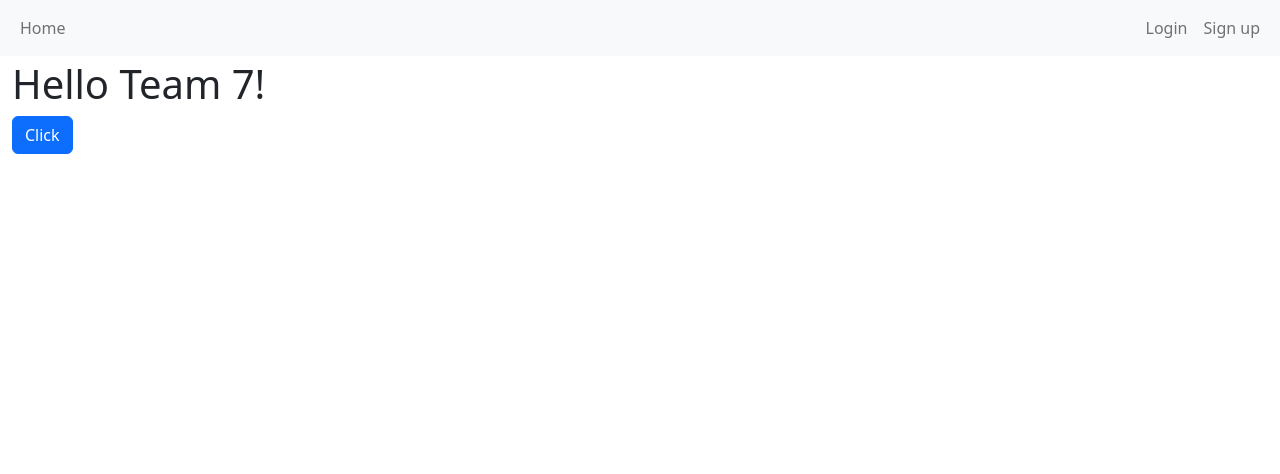
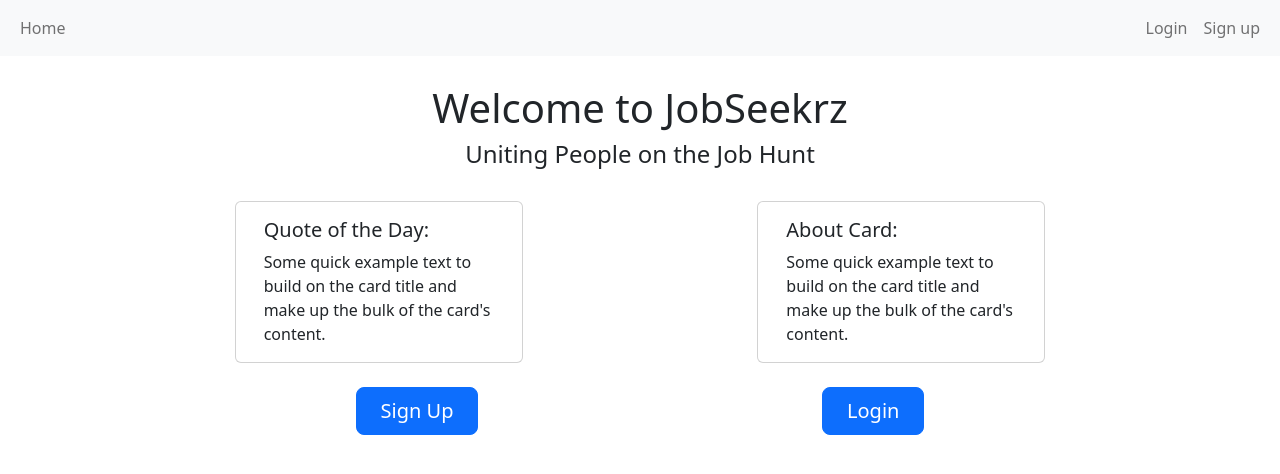
Before and after one commit to ehvai/thinkful-hackathon-team-7, a React (Create React App) app in the folder frontend/: page / in a window 1280 px wide. Shown: the top 474 px of the page. Built offline with nearby package versions, Linux system fonts and the light colour scheme.

Commit message:
build(frontend): build SplashPage

```diff
--- a/frontend/src/layouts/Home.js
+++ b/frontend/src/layouts/Home.js
@@ -1,13 +1,99 @@
-import React from "react";
-import { Button } from "react-bootstrap";
+import React, { useState } from "react";
+import { Button, Card, Row, Col, Modal } from "react-bootstrap";
+import LoginForm from "../components/login/LoginForm";
 
 export const Home = () => {
-	const [toggle, setToggle] = React.useState(false);
+	const [showLogin, setShowLogin] = useState(false);
+	const [showSignUp, setShowSignUp] = useState(false);
+
+	//Login Modal
+	const handleLoginClose = () => setShowLogin(false);
+	const handleLoginShow = () => setShowLogin(true);
+
+	//Sign Up Modal
+	const handleSignUpClose = () => setShowSignUp(false);
+	const handleSignUpShow = () => setShowSignUp(true);
+
+	const loginModal = (
+		<Modal show={showLogin} onHide={handleLoginClose}>
+			<Modal.Header closeButton>
+				<Modal.Title>Log In</Modal.Title>
+			</Modal.Header>
+			<Modal.Body>
+				<LoginForm />
+			</Modal.Body>
+			<Modal.Footer>
+				<Button variant="secondary" onClick={handleLoginClose}>
+					Close
+				</Button>
+			</Modal.Footer>
+		</Modal>
+	);
+
+	const signUpModal = (
+		<Modal show={showSignUp} onHide={handleSignUpClose}>
+			<Modal.Header closeButton>
+				<Modal.Title>Sign Up</Modal.Title>
+			</Modal.Header>
+			<Modal.Body>Sign uppppp</Modal.Body>
+			<Modal.Footer>
+				<Button variant="secondary" onClick={handleSignUpClose}>
+					Close
+				</Button>
+			</Modal.Footer>
+		</Modal>
+	);
+
 	return (
 		<div>
-			<h1>Hello {toggle ? "World!" : "Team 7!"}</h1>
+			<div>{loginModal}</div>
+			<div>{signUpModal}</div>
+			<Row className="py-4">
+				<div className="d-flex text-center flex-column">
+					<h1>Welcome to JobSeekrz</h1>
+					<h4>Uniting People on the Job Hunt</h4>
+				</div>
+			</Row>
+			<Row className="d-flex justify-content-evenly">
+				<Card style={{ width: "18rem" }}>
+					<Card.Body>
+						<Card.Title>Quote of the Day:</Card.Title>
+						<Card.Text>
+							Some quick example text to build on the card title and make up the
+							bulk of the card's content.
+						</Card.Text>
+					</Card.Body>
+				</Card>
 
-			<Button onClick={() => setToggle((prev) => !prev)}>Click</Button>
+				<Card style={{ width: "18rem" }}>
+					<Card.Body>
+						<Card.Title>About Card:</Card.Title>
+						<Card.Text>
+							Some quick example text to build on the card title and make up the
+							bulk of the card's content.
+						</Card.Text>
+					</Card.Body>
+				</Card>
+			</Row>
+			<Row className="py-4">
+				<Col className="d-flex justify-content-evenly">
+					<Button
+						className="btn-lg px-4"
+						variant="primary"
+						onClick={handleSignUpShow}
+					>
+						Sign Up
+					</Button>
+
+					<Button
+						className="btn-lg px-4"
+						variant="primary"
+						onClick={handleLoginShow}
+					>
+						Login
+					</Button>
+				</Col>
+			</Row>
 		</div>
 	);
 };
--- a/frontend/src/layouts/Paths.js
+++ b/frontend/src/layouts/Paths.js
@@ -3,17 +3,17 @@ import { Routes, Route } from "react-router-dom";
 import { NotFound } from "../components";
 import { Home } from "./Home";
 import Login from "./Login";
-import Results  from "./Results";
+import Results from "./Results";
 import Signup from "./Signup";
 
 export const Path = () => {
 	return (
 		<Routes>
 			<Route path="/" element={<Home />} />
+			<Route path="/results" element={<Results />} />
+			<Route path="/login" element={<Login />} />
+			<Route path="/sign up" element={<Signup />} />
 			<Route path="*" element={<NotFound />} />
-			<Route path="/results" element={<Results />}/>
-			<Route path="/login" element={<Login/>}/>
-			<Route path="/sign up" element={<Signup/>}/>
 		</Routes>
 	);
 };
```
